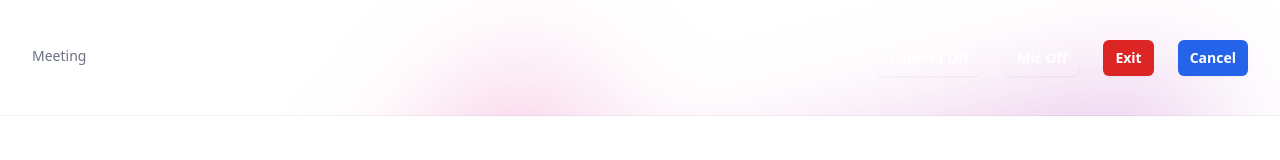
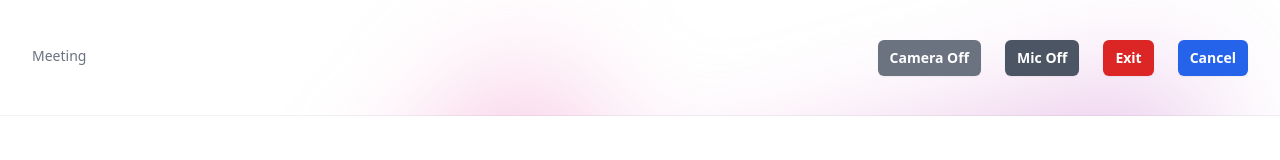
Before and after one commit to GanLiuuuu/WeMeet, a Vue app in the folder front_end/: page /meeting in a window 1280 px wide. In both pictures the pointer is over the button "Camera Off". Shown: the top 160 px of the page. Built offline with nearby package versions, Linux system fonts and the light colour scheme; no server answers.

Commit message:
recompile

```diff
--- a/front_end/src/assets/output.css
+++ b/front_end/src/assets/output.css
@@ -1165,6 +1165,11 @@
   background-color: rgb(249 250 251 / var(--tw-bg-opacity, 1));
 }
 
+.bg-gray-600 {
+  --tw-bg-opacity: 1;
+  background-color: rgb(75 85 99 / var(--tw-bg-opacity, 1));
+}
+
 .bg-gray-800 {
   --tw-bg-opacity: 1;
   background-color: rgb(31 41 55 / var(--tw-bg-opacity, 1));
@@ -1176,6 +1181,11 @@
 
 .bg-green-400\/10 {
   background-color: rgb(74 222 128 / 0.1);
+}
+
+.bg-green-600 {
+  --tw-bg-opacity: 1;
+  background-color: rgb(22 163 74 / var(--tw-bg-opacity, 1));
 }
 
 .bg-indigo-600 {
@@ -1527,9 +1537,19 @@
   background-color: rgb(249 250 251 / var(--tw-bg-opacity, 1));
 }
 
+.hover\:bg-gray-500:hover {
+  --tw-bg-opacity: 1;
+  background-color: rgb(107 114 128 / var(--tw-bg-opacity, 1));
+}
+
 .hover\:bg-gray-800:hover {
   --tw-bg-opacity: 1;
   background-color: rgb(31 41 55 / var(--tw-bg-opacity, 1));
+}
+
+.hover\:bg-green-500:hover {
+  --tw-bg-opacity: 1;
+  background-color: rgb(34 197 94 / var(--tw-bg-opacity, 1));
 }
 
 .hover\:bg-indigo-500:hover {
```
